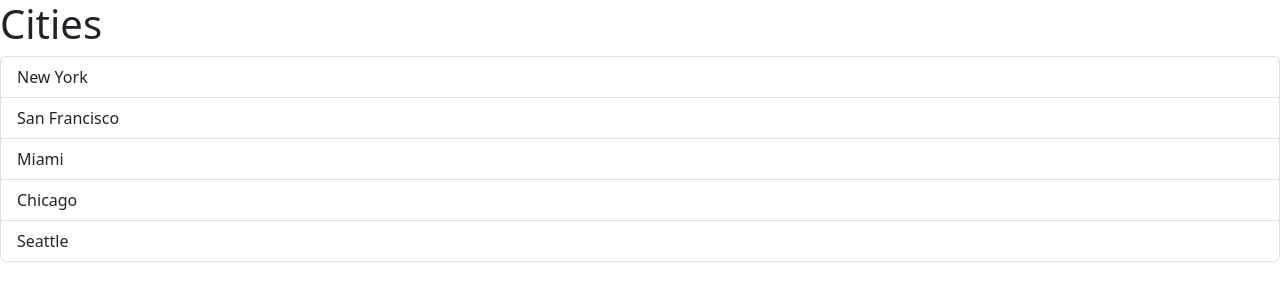
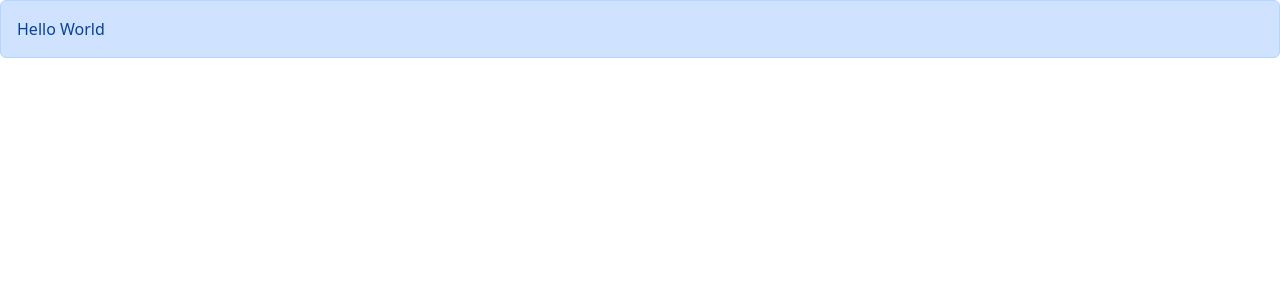
Before and after one commit to yashishhirani/game_library, a React (Vite) app in the folder game_library/: page / in a window 1280 px wide. Shown: the top 300 px of the page. Built offline with nearby package versions, Linux system fonts and the light colour scheme.

Commit message:
Returned Commit

```diff
--- a/game_library/src/App.tsx
+++ b/game_library/src/App.tsx
@@ -1,18 +1,13 @@
-import ListGroup from "./components/ListGroup";
+import Alert from "./components/Alert";
+
 function App() {
-  let items = ["New York", "San Francisco", "Miami", "Chicago", "Seattle"];
 
-  const handleSelectItem = (item: string) => {
-    console.log(item);
-  };
 
   return (
     <div>
-      <ListGroup
-        items={items}
-        heading="Cities"
-        onSelectItem={handleSelectItem}
-      />
+      <Alert>
+        Hello <span> World</span>
+      </Alert>
     </div>
   );
 }
--- /dev/null
+++ b/game_library/src/components/Alert.tsx
@@ -0,0 +1,13 @@
+import { ReactNode } from "react";
+
+interface AlertProps {
+    children: ReactNode;
+}
+
+const Alert = ({children}:AlertProps) => {
+  return (
+    <div className="alert alert-primary">{children}</div>
+  )
+}
+
+export default Alert
```
